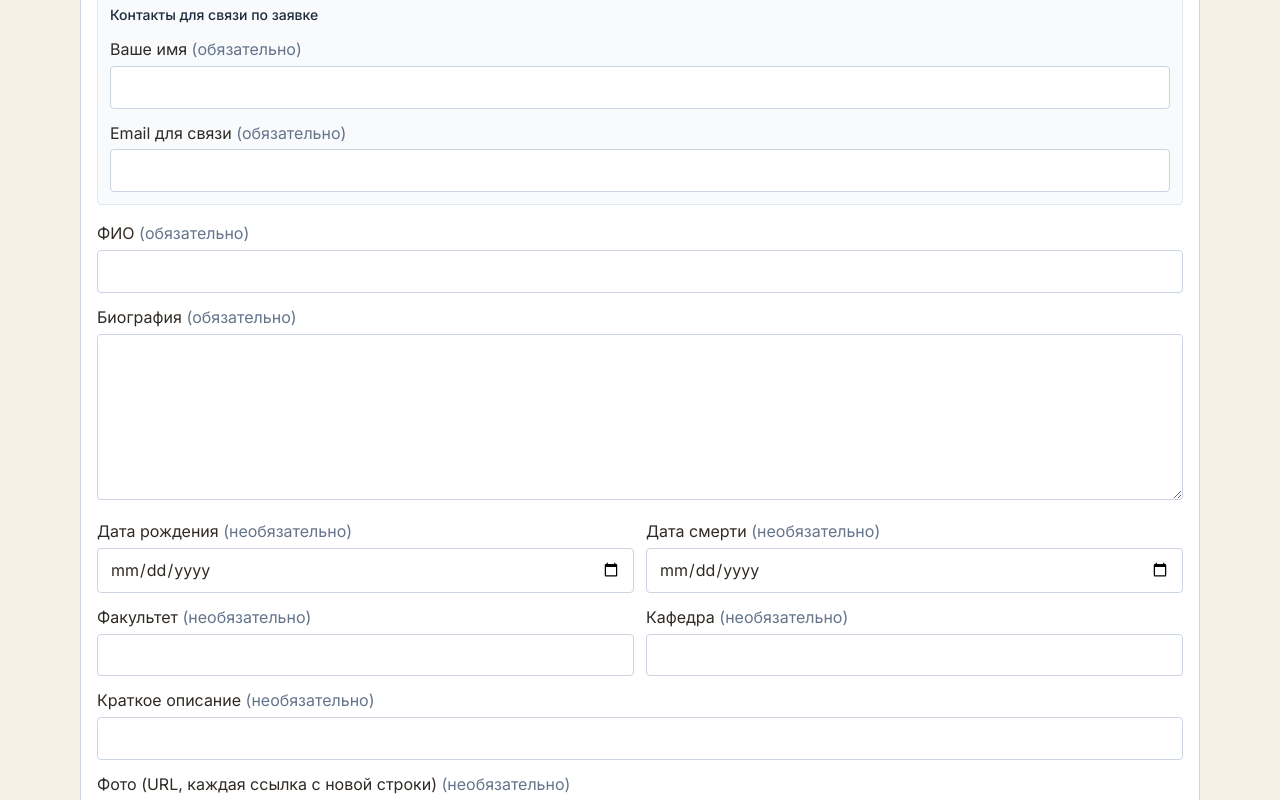
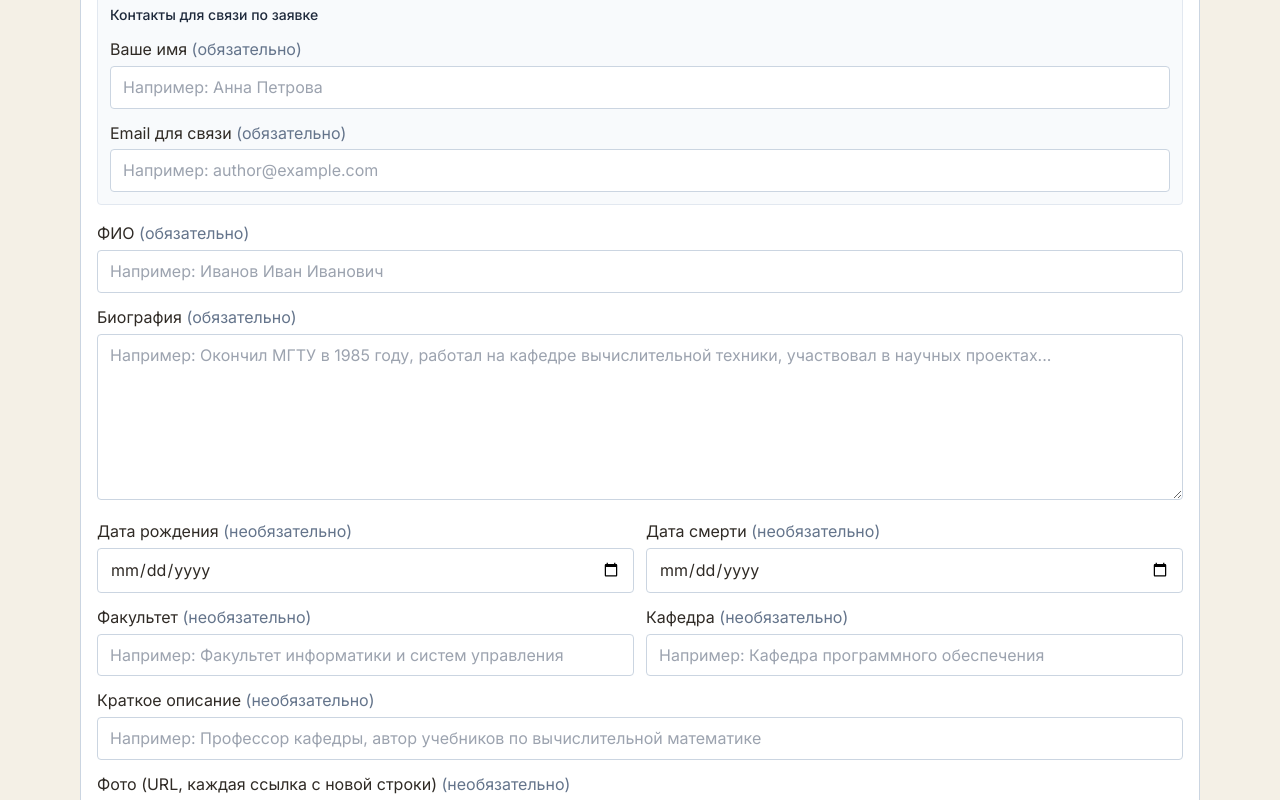
Before and after one commit to happyqueen-commits/bookofmemories, a Next.js app: page /submit in a window 1280 px wide. Shown: the part 280-1080 px from the top of the page. Built offline with nearby package versions, Linux system fonts and the light colour scheme; no server answers.

Commit message:
Переработать уведомления формы отправки

```diff
--- a/app/submit/typed-submit-form.tsx
+++ b/app/submit/typed-submit-form.tsx
@@ -65,6 +65,7 @@ export function TypedSubmitForm({ editableSubmission }: TypedSubmitFormProps) {
   const [entityType] = useState<EntityType>("Person");
   const errorField = searchParams.get("field");
   const errorMessage = searchParams.get("message");
+  const errorLine = searchParams.get("line");
   const isInvalidForm = searchParams.get("error") === "invalid_form";
   const isSubmitted = searchParams.get("success") === "submitted";
 
@@ -136,6 +137,14 @@ export function TypedSubmitForm({ editableSubmission }: TypedSubmitFormProps) {
   const getInputClass = (fieldName: string) =>
     `${baseInputClass} ${errorField === fieldName ? "border-red-500 focus:border-red-500 focus:ring-red-500" : ""}`;
 
+  const getFieldErrorText = (fieldName: string) => {
+    if (!isInvalidForm || errorField !== fieldName) return null;
+    if (fieldName === "photoUrls" && errorLine) {
+      return `Ошибка в строке ${errorLine}: ${errorMessage ?? "Проверьте ссылку."}`;
+    }
+    return errorMessage ?? "Проверьте это поле.";
+  };
+
   const description = useMemo(() => {
     if (entityType === "Person") return 'Данные о персоне для раздела "Книга памяти".';
     return "";
@@ -145,8 +154,9 @@ export function TypedSubmitForm({ editableSubmission }: TypedSubmitFormProps) {
     <form action={submitMaterialAction} className="space-y-4 rounded border border-slate-300 bg-white p-4">
       {isInvalidForm && (
         <p className="rounded border border-red-300 bg-red-50 px-3 py-2 text-sm text-red-700">
-          {errorMessage ?? "Проверьте форму."}
-          {errorField && fieldLabels[errorField] ? ` Поле: ${fieldLabels[errorField]}.` : ""}
+          {errorField && fieldLabels[errorField] ? `Проверьте поле «${fieldLabels[errorField]}».` : "Проверьте форму."}
+          {errorField === "photoUrls" && errorLine ? ` Ошибка в строке ${errorLine}.` : ""}
+          {errorMessage ? ` ${errorMessage}` : ""}
         </p>
       )}
       {isSubmitted ? (
@@ -162,25 +172,62 @@ export function TypedSubmitForm({ editableSubmission }: TypedSubmitFormProps) {
 
       <div className="space-y-3 rounded border border-slate-200 bg-slate-50 p-3">
         <p className="text-sm font-medium text-slate-800">Контакты для связи по заявке</p>
-        <label className="block">Ваше имя <span className="text-slate-500">(обязательно)</span><input name="contactName" className={getInputClass("contactName")} value={draft.contactName} onChange={(event) => setDraft((prev) => ({ ...prev, contactName: event.target.value }))} required /></label>
-        <label className="block">Email для связи <span className="text-slate-500">(обязательно)</span><input name="contactEmail" type="email" className={getInputClass("contactEmail")} value={draft.contactEmail} onChange={(event) => setDraft((prev) => ({ ...prev, contactEmail: event.target.value }))} required /></label>
+        <label className="block">
+          Ваше имя <span className="text-slate-500">(обязательно)</span>
+          <input name="contactName" className={getInputClass("contactName")} value={draft.contactName} onChange={(event) => setDraft((prev) => ({ ...prev, contactName: event.target.value }))} placeholder="Например: Анна Петрова" required />
+          {getFieldErrorText("contactName") ? <span className="mt-1 block text-sm text-red-700">{getFieldErrorText("contactName")}</span> : null}
+        </label>
+        <label className="block">
+          Email для связи <span className="text-slate-500">(обязательно)</span>
+          <input name="contactEmail" type="email" className={getInputClass("contactEmail")} value={draft.contactEmail} onChange={(event) => setDraft((prev) => ({ ...prev, contactEmail: event.target.value }))} placeholder="Например: author@example.com" required />
+          {getFieldErrorText("contactEmail") ? <span className="mt-1 block text-sm text-red-700">{getFieldErrorText("contactEmail")}</span> : null}
+        </label>
       </div>
 
       <div className="space-y-3">
-        <label className="block">ФИО <span className="text-slate-500">(обязательно)</span><input name="fullName" className={getInputClass("fullName")} value={draft.fullName} onChange={(event) => setDraft((prev) => ({ ...prev, fullName: event.target.value }))} required /></label>
-        <label className="block">Биография <span className="text-slate-500">(обязательно)</span><textarea name="biography" className={getInputClass("biography")} rows={6} value={draft.biography} onChange={(event) => setDraft((prev) => ({ ...prev, biography: event.target.value }))} required /></label>
+        <label className="block">
+          ФИО <span className="text-slate-500">(обязательно)</span>
+          <input name="fullName" className={getInputClass("fullName")} value={draft.fullName} onChange={(event) => setDraft((prev) => ({ ...prev, fullName: event.target.value }))} placeholder="Например: Иванов Иван Иванович" required />
+          {getFieldErrorText("fullName") ? <span className="mt-1 block text-sm text-red-700">{getFieldErrorText("fullName")}</span> : null}
+        </label>
+        <label className="block">
+          Биография <span className="text-slate-500">(обязательно)</span>
+          <textarea name="biography" className={getInputClass("biography")} rows={6} value={draft.biography} onChange={(event) => setDraft((prev) => ({ ...prev, biography: event.target.value }))} placeholder="Например: Окончил МГТУ в 1985 году, работал на кафедре вычислительной техники, участвовал в научных проектах..." required />
+          {getFieldErrorText("biography") ? <span className="mt-1 block text-sm text-red-700">{getFieldErrorText("biography")}</span> : null}
+        </label>
         <div className="grid gap-3 md:grid-cols-2">
-          <label className="block">Дата рождения <span className="text-slate-500">(необязательно)</span><input name="birthDate" type="date" className={getInputClass("birthDate")} value={draft.birthDate} onChange={(event) => setDraft((prev) => ({ ...prev, birthDate: event.target.value }))} /></label>
-          <label className="block">Дата смерти <span className="text-slate-500">(необязательно)</span><input name="deathDate" type="date" className={getInputClass("deathDate")} value={draft.deathDate} onChange={(event) => setDraft((prev) => ({ ...prev, deathDate: event.target.value }))} /></label>
+          <label className="block">
+            Дата рождения <span className="text-slate-500">(необязательно)</span>
+            <input name="birthDate" type="date" className={getInputClass("birthDate")} value={draft.birthDate} onChange={(event) => setDraft((prev) => ({ ...prev, birthDate: event.target.value }))} />
+            {getFieldErrorText("birthDate") ? <span className="mt-1 block text-sm text-red-700">{getFieldErrorText("birthDate")}</span> : null}
+          </label>
+          <label className="block">
+            Дата смерти <span className="text-slate-500">(необязательно)</span>
+            <input name="deathDate" type="date" className={getInputClass("deathDate")} value={draft.deathDate} onChange={(event) => setDraft((prev) => ({ ...prev, deathDate: event.target.value }))} />
+            {getFieldErrorText("deathDate") ? <span className="mt-1 block text-sm text-red-700">{getFieldErrorText("deathDate")}</span> : null}
+          </label>
         </div>
         <div className="grid gap-3 md:grid-cols-2">
-          <label className="block">Факультет <span className="text-slate-500">(необязательно)</span><input name="faculty" className={getInputClass("faculty")} value={draft.faculty} onChange={(event) => setDraft((prev) => ({ ...prev, faculty: event.target.value }))} /></label>
-          <label className="block">Кафедра <span className="text-slate-500">(необязательно)</span><input name="department" className={getInputClass("department")} value={draft.department} onChange={(event) => setDraft((prev) => ({ ...prev, department: event.target.value }))} /></label>
+          <label className="block">
+            Факультет <span className="text-slate-500">(необязательно)</span>
+            <input name="faculty" className={getInputClass("faculty")} value={draft.faculty} onChange={(event) => setDraft((prev) => ({ ...prev, faculty: event.target.value }))} placeholder="Например: Факультет информатики и систем управления" />
+            {getFieldErrorText("faculty") ? <span className="mt-1 block text-sm text-red-700">{getFieldErrorText("faculty")}</span> : null}
+          </label>
+          <label className="block">
+            Кафедра <span className="text-slate-500">(необязательно)</span>
+            <input name="department" className={getInputClass("department")} value={draft.department} onChange={(event) => setDraft((prev) => ({ ...prev, department: event.target.value }))} placeholder="Например: Кафедра программного обеспечения" />
+            {getFieldErrorText("department") ? <span className="mt-1 block text-sm text-red-700">{getFieldErrorText("department")}</span> : null}
+          </label>
         </div>
-        <label className="block">Краткое описание <span className="text-slate-500">(необязательно)</span><input name="shortDescription" className={getInputClass("shortDescription")} value={draft.shortDescription} onChange={(event) => setDraft((prev) => ({ ...prev, shortDescription: event.target.value }))} /></label>
+        <label className="block">
+          Краткое описание <span className="text-slate-500">(необязательно)</span>
+          <input name="shortDescription" className={getInputClass("shortDescription")} value={draft.shortDescription} onChange={(event) => setDraft((prev) => ({ ...prev, shortDescription: event.target.value }))} placeholder="Например: Профессор кафедры, автор учебников по вычислительной математике" />
+          {getFieldErrorText("shortDescription") ? <span className="mt-1 block text-sm text-red-700">{getFieldErrorText("shortDescription")}</span> : null}
+        </label>
         <label className="block">
           Фото (URL, каждая ссылка с новой строки) <span className="text-slate-500">(необязательно)</span>
-          <textarea name="photoUrls" className={getInputClass("photoUrls")} rows={4} value={draft.photoUrls} onChange={(event) => setDraft((prev) => ({ ...prev, photoUrls: event.target.value }))} placeholder="https://example.com/photo1.jpg&#10;https://example.com/photo2.jpg" />
+          <textarea name="photoUrls" className={getInputClass("photoUrls")} rows={4} value={draft.photoUrls} onChange={(event) => setDraft((prev) => ({ ...prev, photoUrls: event.target.value }))} placeholder="https://example.com/memories/ivanov-portrait.jpg&#10;https://example.com/memories/ivanov-lecture-1989.jpg" />
+          {getFieldErrorText("photoUrls") ? <span className="mt-1 block text-sm text-red-700">{getFieldErrorText("photoUrls")}</span> : null}
         </label>
       </div>
 
```
Also changed, not shown: app/submit/page.tsx (+12 -26 lines), lib/actions.ts (+10 -4 lines).
